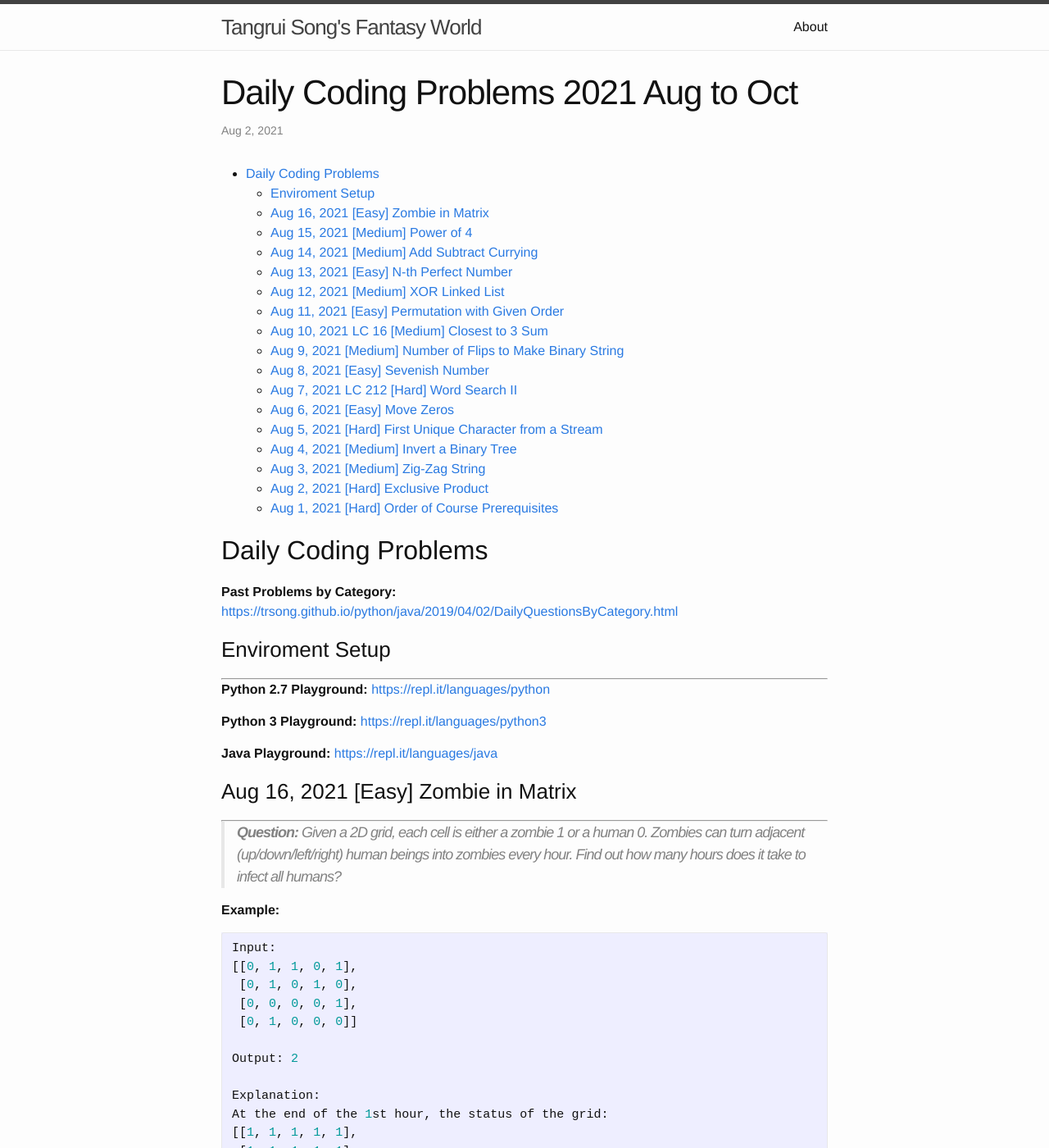
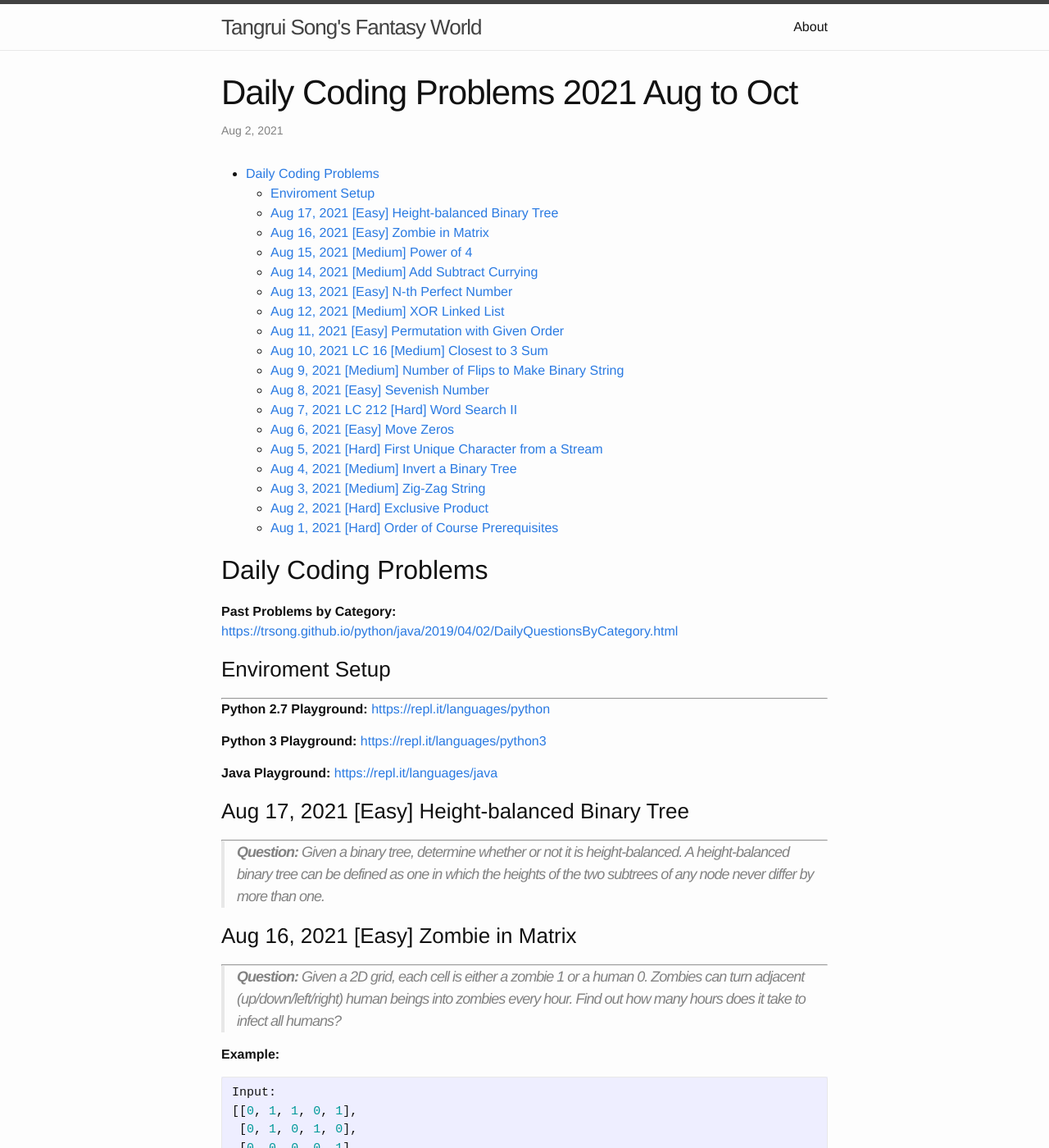
Before and after one commit to trsong/trsong.github.io, a Jekyll site: the page built from _posts/2021-08-01-DailyQuestionsAug.md, in a window 1280 px wide and 1400 px high. Shown: the whole window at 82% size. Built offline with Jekyll 4.4.1, drawn with Linux system fonts in a browser that asks for light colours.

Commit message:
Add Aug 17 question

```diff
--- a/_posts/2021-08-01-DailyQuestionsAug.md
+++ b/_posts/2021-08-01-DailyQuestionsAug.md
@@ -19,6 +19,11 @@ categories: Python/Java
 **Python 3 Playground:** [https://repl.it/languages/python3](https://repl.it/languages/python3)
 
 **Java Playground:** [https://repl.it/languages/java](https://repl.it/languages/java)
+
+
+### Aug 17, 2021 \[Easy\] Height-balanced Binary Tree
+---
+> **Question:** Given a binary tree, determine whether or not it is height-balanced. A height-balanced binary tree can be defined as one in which the heights of the two subtrees of any node never differ by more than one.
 
 
 ### Aug 16, 2021 \[Easy\] Zombie in Matrix
```
